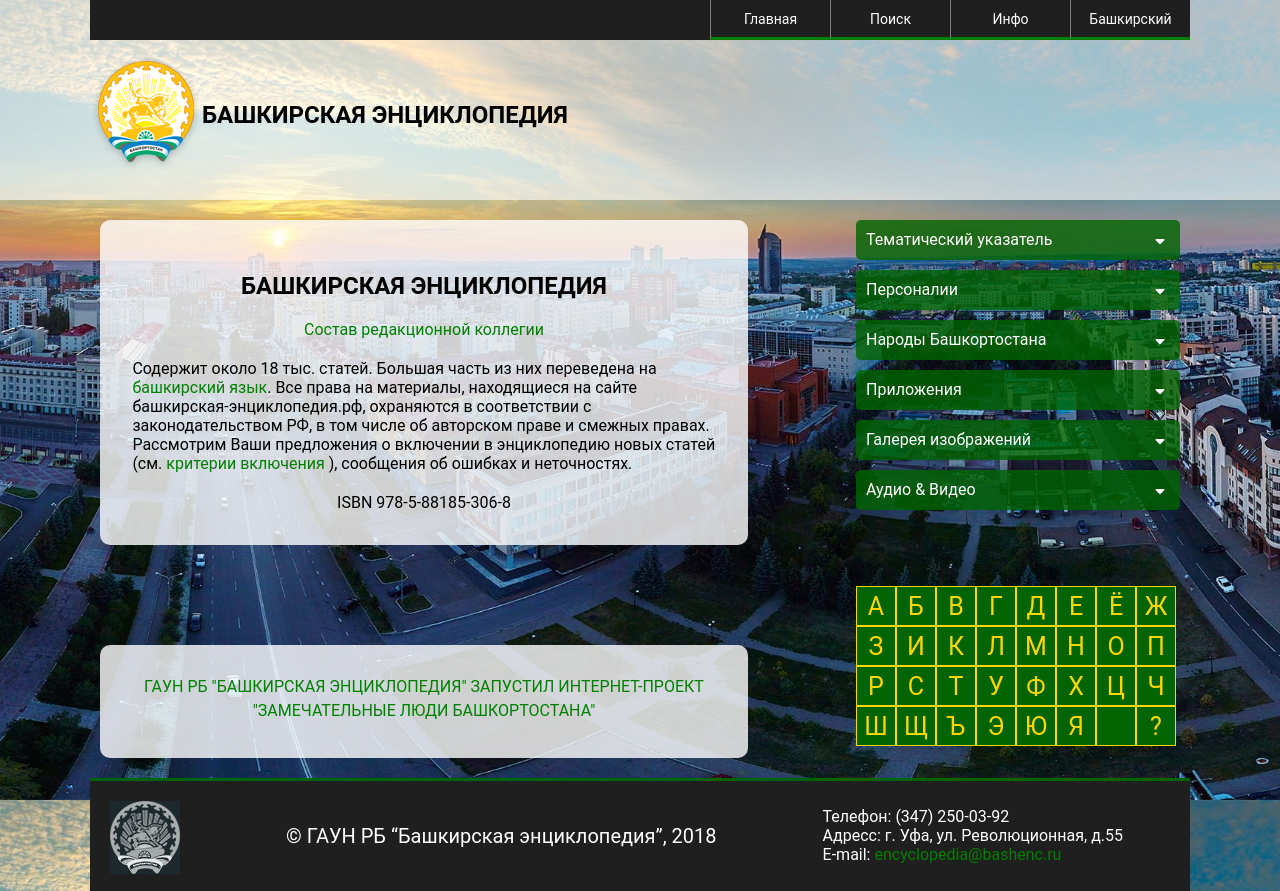
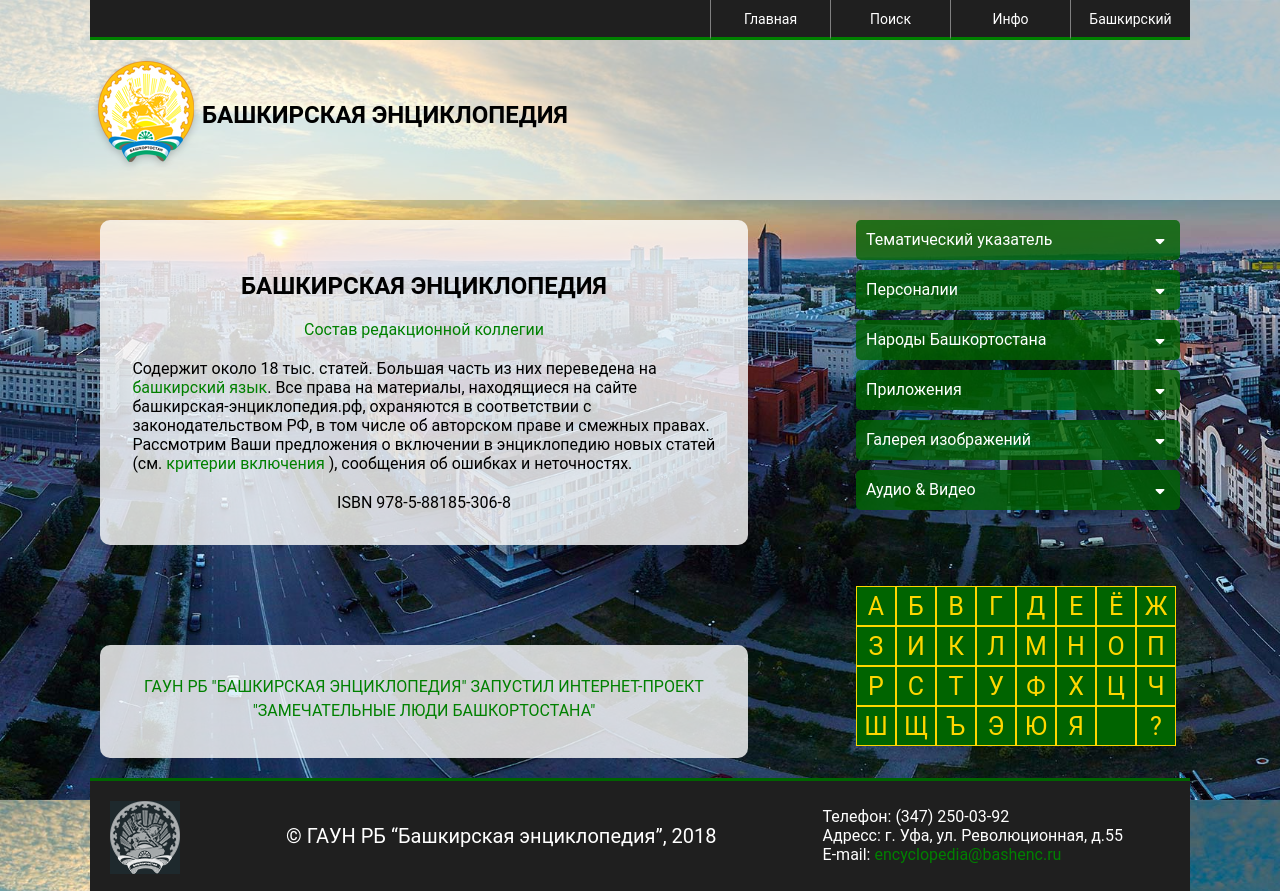
Before and after one commit to npogadaev/npogadaev.github.io, a plain HTML site: page encyclopedia/index.html in a window 1280 px wide. Drawn offline with Linux system fonts and the light colour scheme.

Commit message:
Add files via upload

```diff
--- a/encyclopedia/css/style.css
+++ b/encyclopedia/css/style.css
@@ -73,6 +73,7 @@ a:hover {
     width: 100%;
     height: 40px;
     background: #1f1f1f;
+    border-bottom: 3px solid green;
 }
 
 .menu-item {
```
